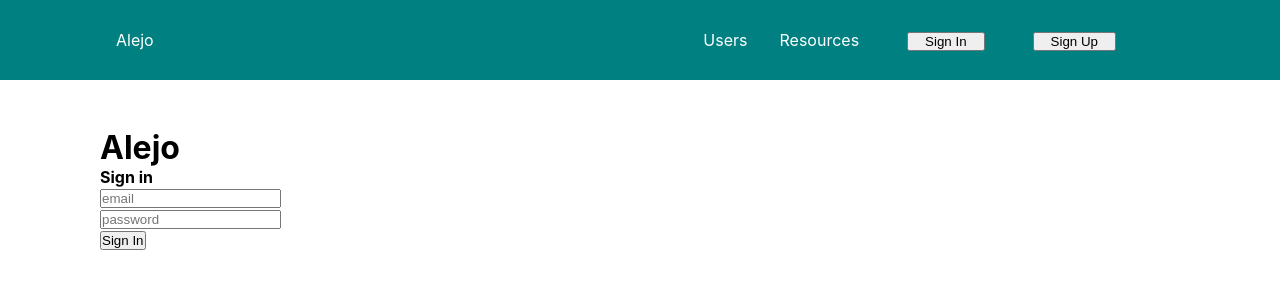
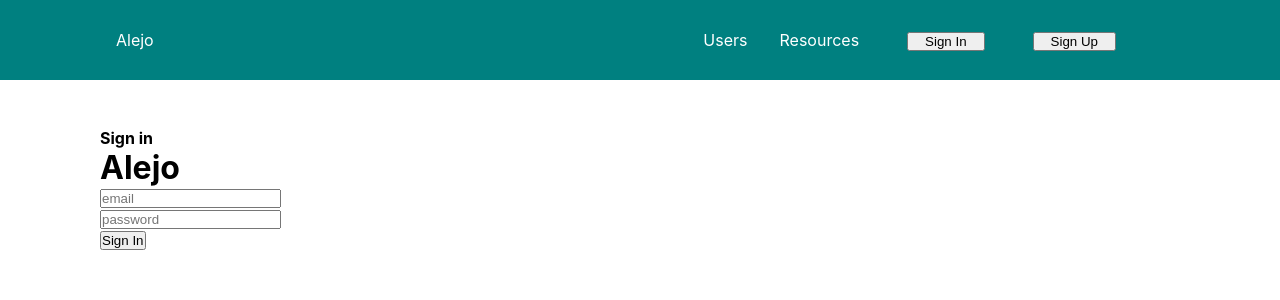
Before and after one commit to amierfaudzi/alejo, a React (Create React App) app: page /login in a window 1280 px wide. Shown: the top 300 px of the page. Built offline with nearby package versions, Linux system fonts and the light colour scheme.

Commit message:
add loading and onError functions in Login and SignUp page

```diff
--- a/src/pages/Login/Login.js
+++ b/src/pages/Login/Login.js
@@ -2,6 +2,7 @@ import React, { useState } from 'react';
 import './Login.scss';
 import { gql, useMutation } from '@apollo/client';
 import { useHistory } from 'react-router';
+import Loading from '../../assets/icons/loading.gif'
 
 const USER_LOGIN = gql`
 mutation Login($email: String! $password: String!){
@@ -26,7 +27,7 @@ export default function Login({setToken}) {
 
     const history = useHistory();
 
-    const [login] = useMutation(USER_LOGIN, {variables: {
+    const [login, { loading, error }] = useMutation(USER_LOGIN, {variables: {
         email: state.email,
         password: state.password
     }, onCompleted: (data)=> {
@@ -39,16 +40,18 @@ export default function Login({setToken}) {
                 data: data
             }
         })
-    }});
+    }, onError: () => {alert(error)}});
 
     // add token to the local storage
 
     return (
         <div className="login">
             <div className="sign-in">
-                <h1>Alejo</h1>
                 <div>
                     <h4>Sign in</h4>
+                <h1>Alejo</h1>
+                {!loading ?
+                <>
                     <div>
                         <label htmlFor=""></label>
                         <input type="text" name="email" id="email" placeholder="email" value={state.email} onChange={(event)=> {
@@ -61,9 +64,13 @@ export default function Login({setToken}) {
                             setState({...state, password: event.target.value})
                         }}/>
                     </div>
-                </div>
                 <button onClick={login}
                     >Sign In</button>
+                    </>
+                    :
+                    <img src={Loading} alt=""/>
+                    }
+                </div>
             </div>
         </div>
     )
--- a/src/pages/SignUp/SignUp.js
+++ b/src/pages/SignUp/SignUp.js
@@ -44,7 +44,7 @@ export default function SignUp() {
             lastName: ''
         })
 
-    }})
+    },  onError: () => {alert(error)}})
 
     return (
         <div className="signup">
```
